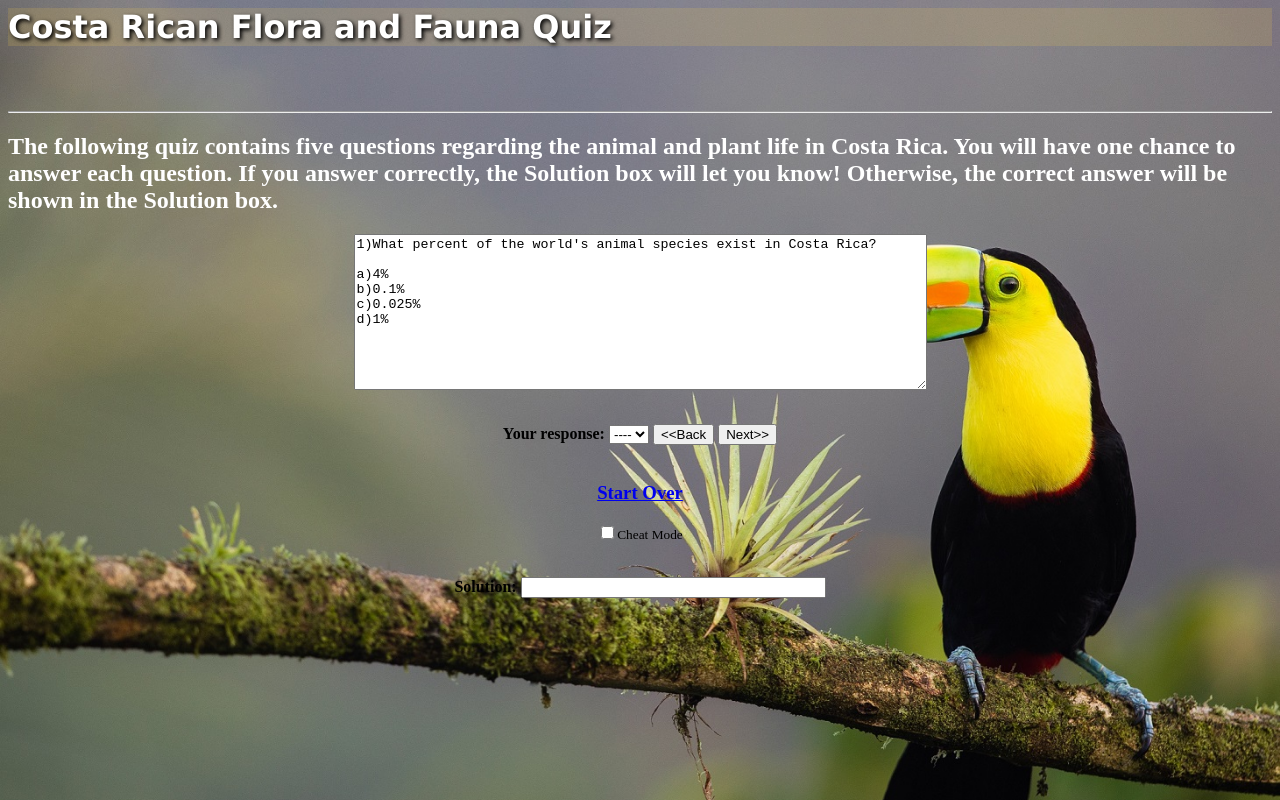
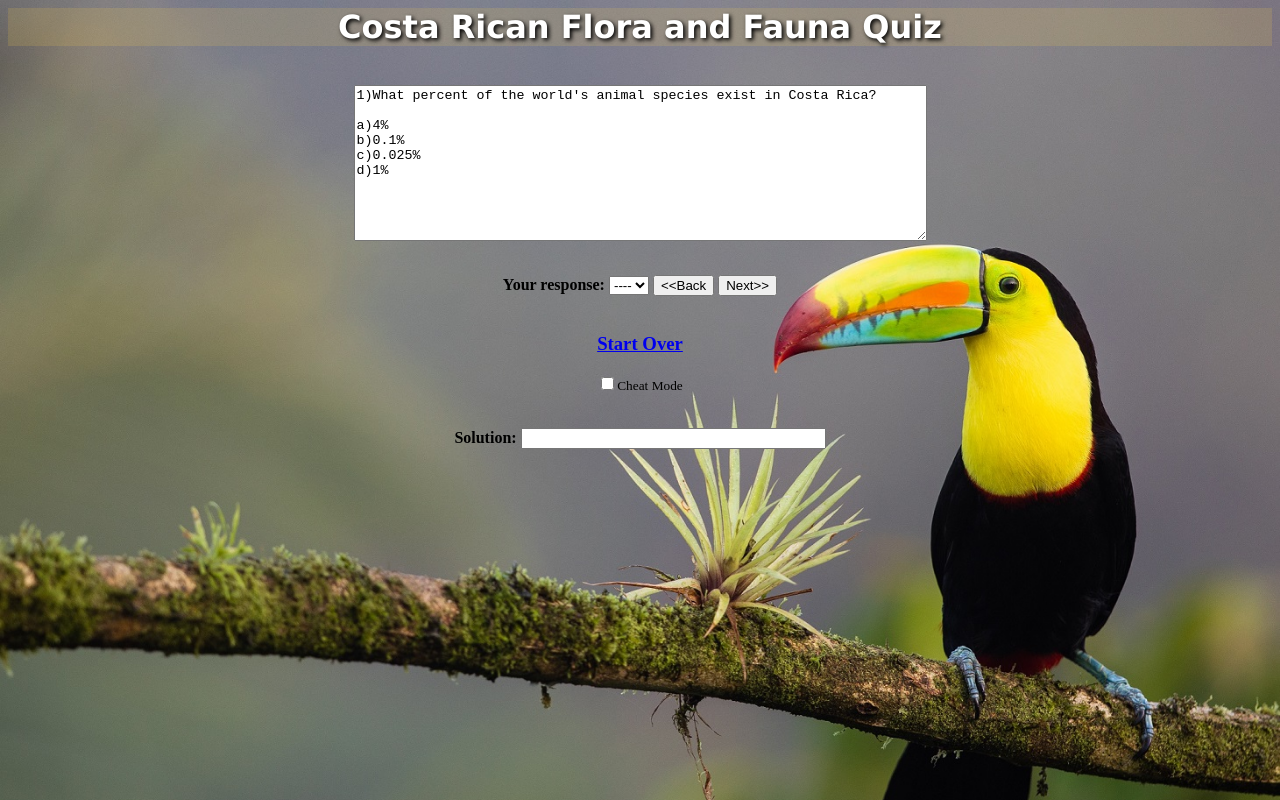
Before and after one commit to ojedakutlu/dimequiz, a plain HTML site: page index.html in a window 1280 px wide. Drawn offline with Linux system fonts and the light colour scheme.

Commit message:
Update index.html

```diff
--- a/index.html
+++ b/index.html
@@ -19,7 +19,7 @@ body {
   <tr>
     <td width="50%"><form method="POST" name="instantquiz">
       <table border="0" width="100%" cellspacing="0" cellpadding="0">
-        <h1><h1 style="background-color:rgba(355, 209, 71, 0.15);"><bold><font face="verdana" color="white"><strong>Costa Rican Flora and Fauna Quiz</bold></font></strong></h1><br>
+       <center> <h1><h1 style="background-color:rgba(355, 209, 71, 0.15);"><bold><font face="verdana" color="white"><strong>Costa Rican Flora and Fauna Quiz</bold></font></strong></h1></center><br>
 
 <style>
 h1 {
@@ -30,10 +30,6 @@ h1 {
 
 
 <tr>
-<br>
-	<hr>
-	<h2><font color="white">The following quiz contains five questions regarding the animal and plant life in Costa Rica. You will have one chance to answer each question. If you answer correctly, the Solution box will let you know! Otherwise, the correct answer will be shown in the Solution box.</font></h2>
-
           <td width="100%"><div align="center"><center><p><textarea rows="10" name="thequestion"
           cols="69" wrap="virtual"></textarea></td>
         </tr>
```
